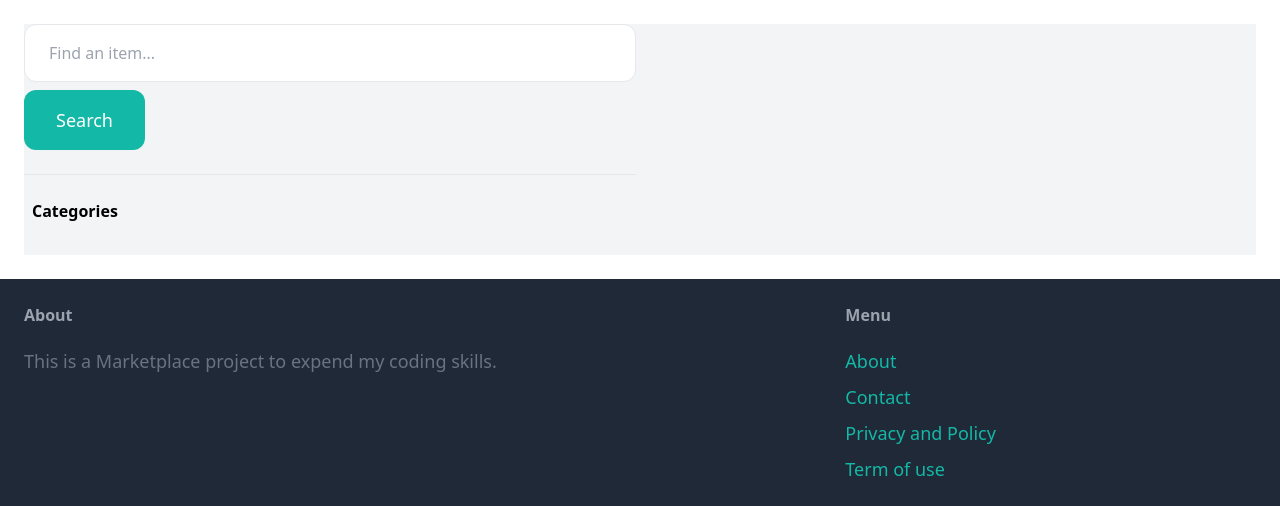
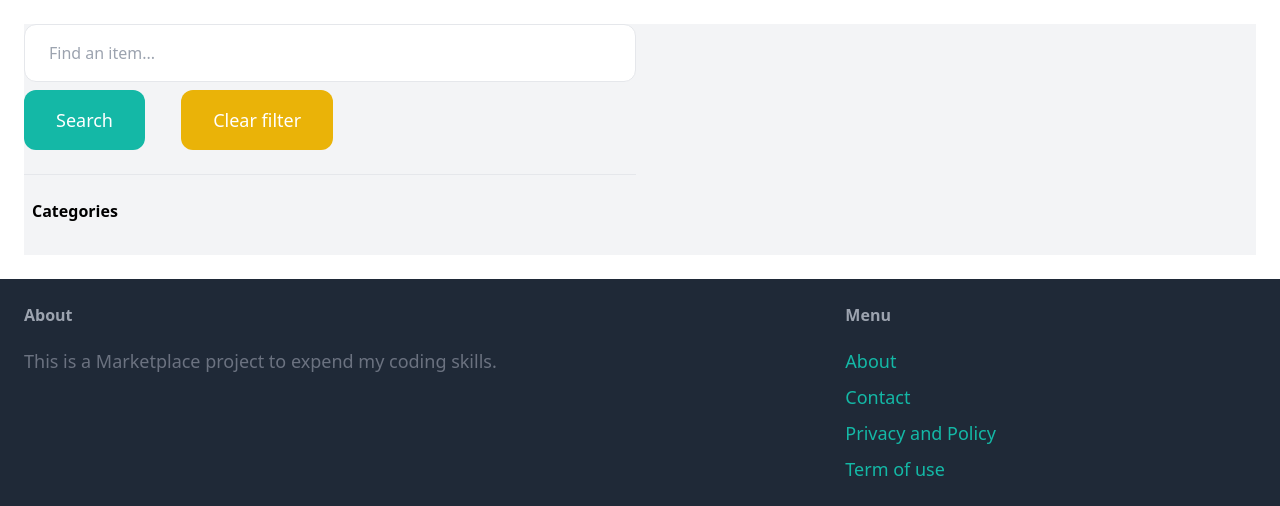
Before and after one commit to ozysouza/marketplace-django-py, a Django app: page /items/ in a window 1280 px wide. Shown: the part 77-583 px from the top of the page. Run offline with Django 5.2, Linux system fonts and the light colour scheme; data that the repository does not hold is empty; some libraries are stand-ins or nearby versions.

Commit message:
Add button to clear the search field

```diff
--- a/marketplace/item/templates/item/items.html
+++ b/marketplace/item/templates/item/items.html
@@ -8,8 +8,8 @@
         <form action="{% url 'item:items' %}" method="get">
             <input class="w-full py-4 px-6 border rounded-xl" name="query" type="text" value="{{ query }}" placeholder="Find an item...">
             <button class="mt-2 py-4 px-8 text-lg bg-teal-500 text-white rounded-xl">Search</button>
+            <a href="{% url 'item:items' %}" class="ml-8 py-4 px-8 inline-block bg-yellow-500 text-lg rounded-xl text-white">Clear filter</a>
         </form>
-
         <hr class="my-6">
 
         <p class="my-2 mx-2 font-semibold">Categories</p>
```
